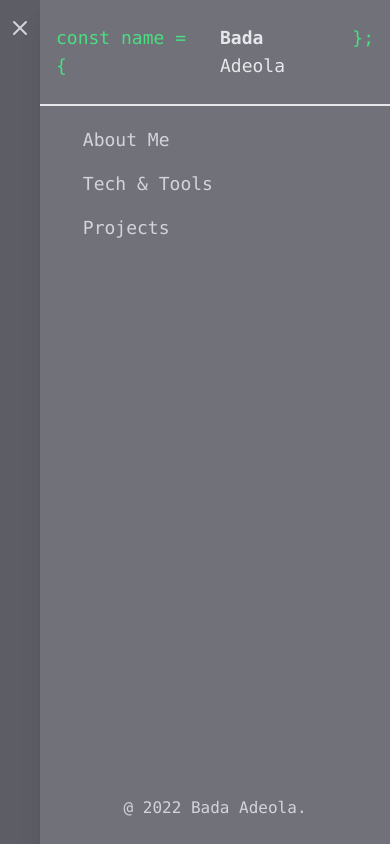
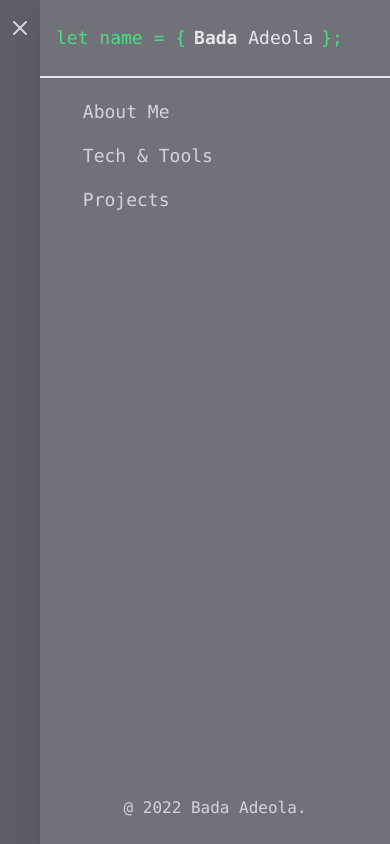
Before and after one commit to codeDeeAi/new-static-portfolio, a Vue app: page / in a window 390 px wide. Both pictures are taken after a click on the element "Menu". Built offline with nearby package versions, Linux system fonts and the light colour scheme.

Commit message:
fixed issue with tools and tech hover

```diff
--- a/src/components/IntroSection.vue
+++ b/src/components/IntroSection.vue
@@ -55,7 +55,7 @@
           class="text-center group"
         >
           <div
-            class="flex items-center justify-center w-16 h-16 mx-auto mb-4 hover:rounded hover:shadow-sm hover:border-green-400 hover:shadow-green-400 cursor-pointer"
+            class="flex items-center justify-center w-16 h-16 mx-auto mb-4 cursor-pointer"
           >
             <img
               :src="tool.link"
--- a/src/components/NavBar.vue
+++ b/src/components/NavBar.vue
@@ -81,8 +81,8 @@
                 id="slide-over-title"
               >
                 <span class="text-lg lg:text-2xl group"
-                  ><a href="/" class="text-green-400 flex gap-4"
-                    ><span class="visible">const name = {</span
+                  ><a href="/" class="text-green-400 flex gap-2"
+                    ><span class="visible">let name = {</span
                     ><span class="text-gray-200"
                       ><span class="font-semibold">Bada</span> Adeola</span
                     ><span class="visible">};</span></a
```
